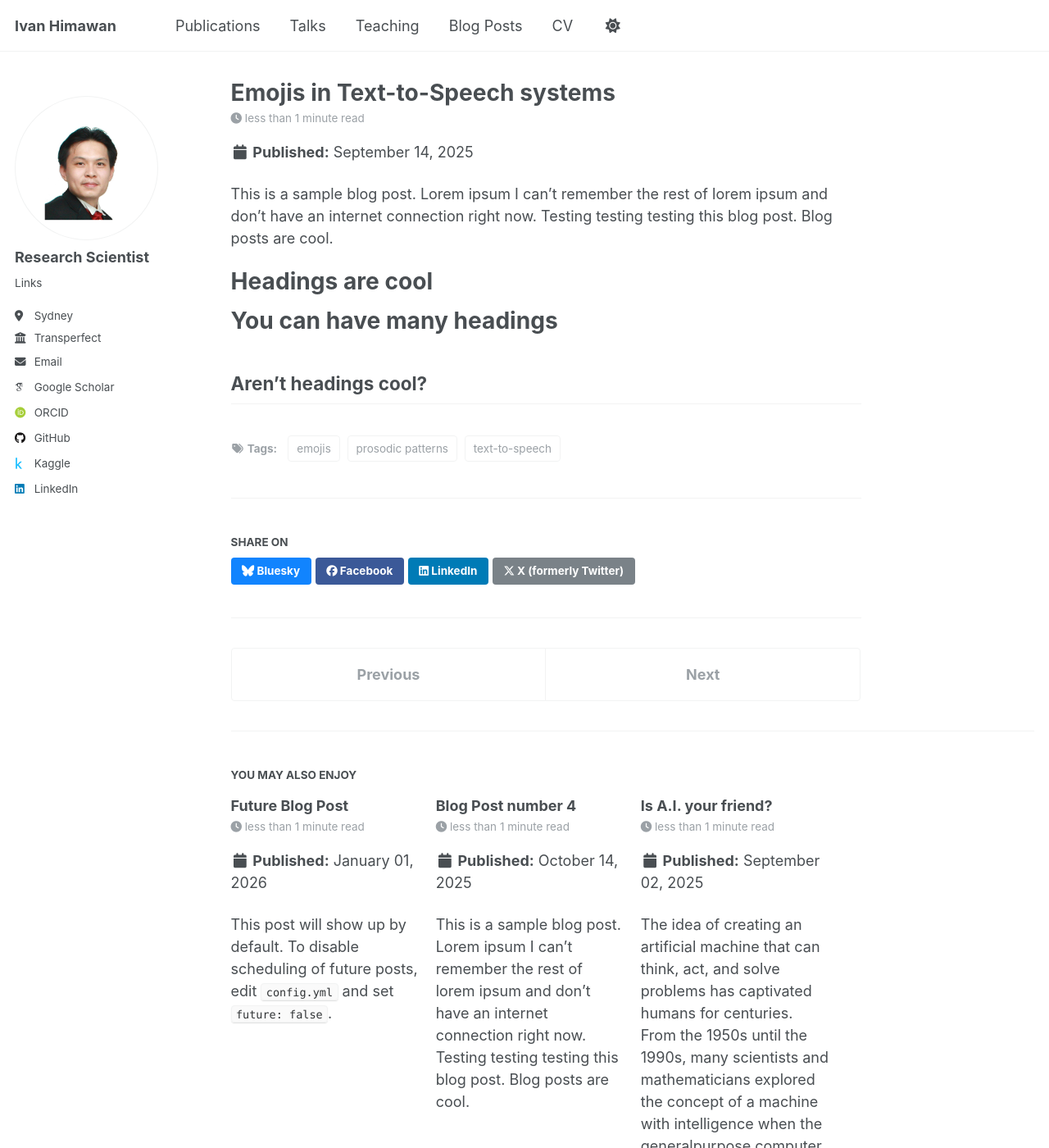
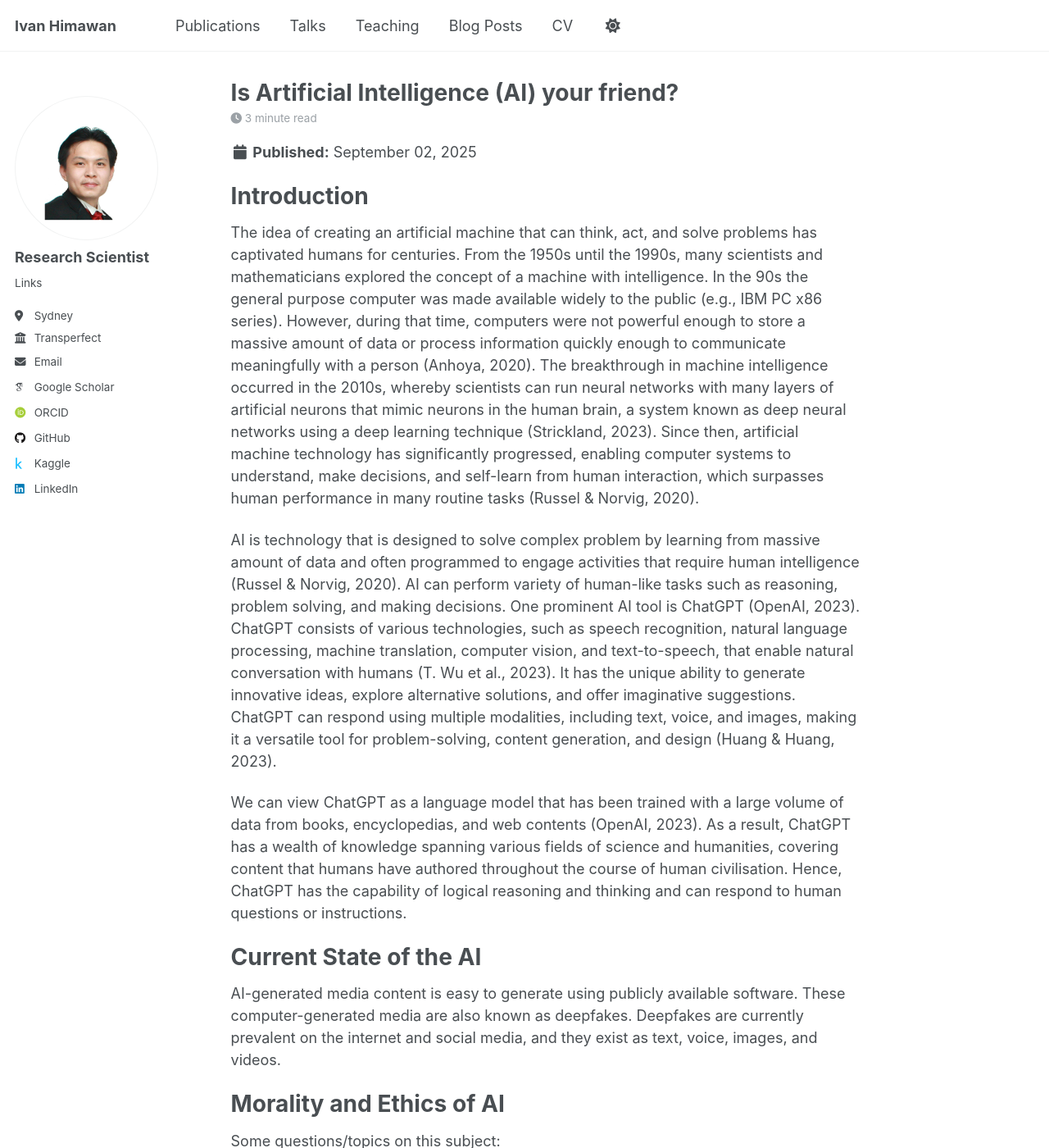
Before and after one commit to himaivan/profile, a Jekyll site: the page built from _posts/2025-09-02-blog-post-1.md, in a window 1280 px wide and 1400 px high. Shown: the whole window at 82% size. Built offline with Jekyll 4.4.1, drawn with Linux system fonts in a browser that asks for light colours; some web fonts are replaced; some of the changed text lies outside the part shown.

Commit message:
update:v1.6

```diff
--- /dev/null
+++ b/_posts/2025-09-02-blog-post-1.md
@@ -0,0 +1,36 @@
+---
+title: 'Is Artificial Intelligence (AI) your friend?'
+date: 2025-09-02
+permalink: /posts/2025/09/blog-post-1/
+tags:
+  - artificial intelligence
+  - ChatGPT
+  - ethics
+  - moral
+---
+
+<h1>Introduction</h1>
+
+<p>The idea of creating an artificial machine that can think, act, and solve problems has captivated humans for centuries. From the 1950s until the 1990s, many scientists and mathematicians explored the concept of a machine with intelligence. In the 90s the general purpose computer was made available widely to the public (e.g., IBM PC x86 series). However, during that time, computers were not powerful enough to store a massive amount of data or process information quickly enough to communicate meaningfully with a person (Anhoya, 2020). The breakthrough in machine intelligence occurred in the 2010s, whereby scientists can run neural networks with many layers of artificial neurons that mimic neurons in the human brain, a system known as deep neural networks using a deep learning technique (Strickland, 2023). Since then, artificial machine technology has significantly progressed, enabling computer systems to understand, make decisions, and self-learn from human interaction, which surpasses human performance in many routine tasks (Russel & Norvig, 2020). </p>
+
+<p>AI is technology that is designed to solve complex problem by learning from massive amount of data and often programmed to engage activities that require human intelligence (Russel & Norvig, 2020). AI can perform variety of human-like tasks such as reasoning, problem solving, and making decisions. One prominent AI tool is ChatGPT (OpenAI, 2023). ChatGPT consists of various technologies, such as speech recognition, natural language processing, machine translation, computer vision, and text-to-speech, that enable natural conversation with humans (T. Wu et al., 2023). It has the unique ability to generate innovative ideas, explore alternative solutions, and offer imaginative suggestions. ChatGPT can respond using multiple modalities, including text, voice, and images, making it a versatile tool for problem-solving, content generation, and design (Huang & Huang, 2023).</p>
+
+<p>We can view ChatGPT as a language model that has been trained with a large volume of data from books, encyclopedias, and web contents (OpenAI, 2023). As a result, ChatGPT has a wealth of knowledge spanning various fields of science and humanities, covering content that humans have authored throughout the course of human civilisation. Hence, ChatGPT has the capability of logical reasoning and thinking and can respond to human questions or instructions.
+</p>
+
+<h1> Current State of the AI</h1>
+
+<p>AI-generated media content is easy to generate using publicly available software. These computer-generated media are also known as deepfakes. Deepfakes are currently prevalent on the internet and social media, and they exist as text, voice, images, and videos.<p>
+
+
+<h1> Morality and Ethics of AI</h1>
+Some questions/topics on this subject:
+
+<p>1. Can we use ChatGPT (AI) to guide our moral decisions?</p>
+This article by Sebastian Krügel et al., titled "ChatGPT’s inconsistent moral advice influences users’ judgment" give some insights into the morality of AI.
+<p>2. Can AI tools be used to infringe on a copyright owner's exclusive rights?</p>
+This news article from the BBC: <a href="https://www.bbc.com/news/entertainment-arts-65298834">AI-generated Drake and The Weeknd song goes viral</a> sheds some light on the controversy. It boils down to the question of whether the use of AI will 'erode' human creativity when AI tools are not used responsibly or misdirected.</p>
+<p>3. Is AI biased?<p>
+Several studies show that ChatGPT is inherently biased toward particular social values and political spectrums (Fujimoto & Takemoto, 2023, Rozado, 2023, Rutinowski et al., 2024). For example, Rozado (2023) found that ChatGPT exhibits a left-libertarian orientation. Moreover, when considering gender and race, ChatGPT's response may also induce political biases (Fujimoto & Takemoto, 2023). For instance, if gender is taken into account, the ChatGPT responses tend to lean toward a specific political standpoint. When ChatGPT is used in real- world scenarios, it can lead to political division, polarisation, and discriminatory behaviours against specific populations.
+
+<h1> References </h1>
--- a/_posts/2025-09-14-blog-post-3.md
+++ b/_posts/2025-09-14-blog-post-2.md
@@ -1,7 +1,7 @@
 ---
 title: 'Emojis in Text-to-Speech systems'
 date: 2025-09-14
-permalink: /posts/2025/09/blog-post-1/
+permalink: /posts/2025/09/blog-post-2/
 tags:
   - text-to-speech
   - emojis
--- a/_posts/2025-10-14-blog-post-4.md
+++ b/_posts/2025-10-14-blog-post-3.md
@@ -1,7 +1,7 @@
 ---
-title: 'Blog Post number 4'
+title: 'Blog Post number 3'
 date: 2025-10-14
-permalink: /posts/2025/10/blog-post-4/
+permalink: /posts/2025/10/blog-post-3/
 tags:
   - cool posts
   - category1
```
Also changed, not shown: _posts/2025-09-02-blog-post-2.md (deleted, +0 -21 lines).
